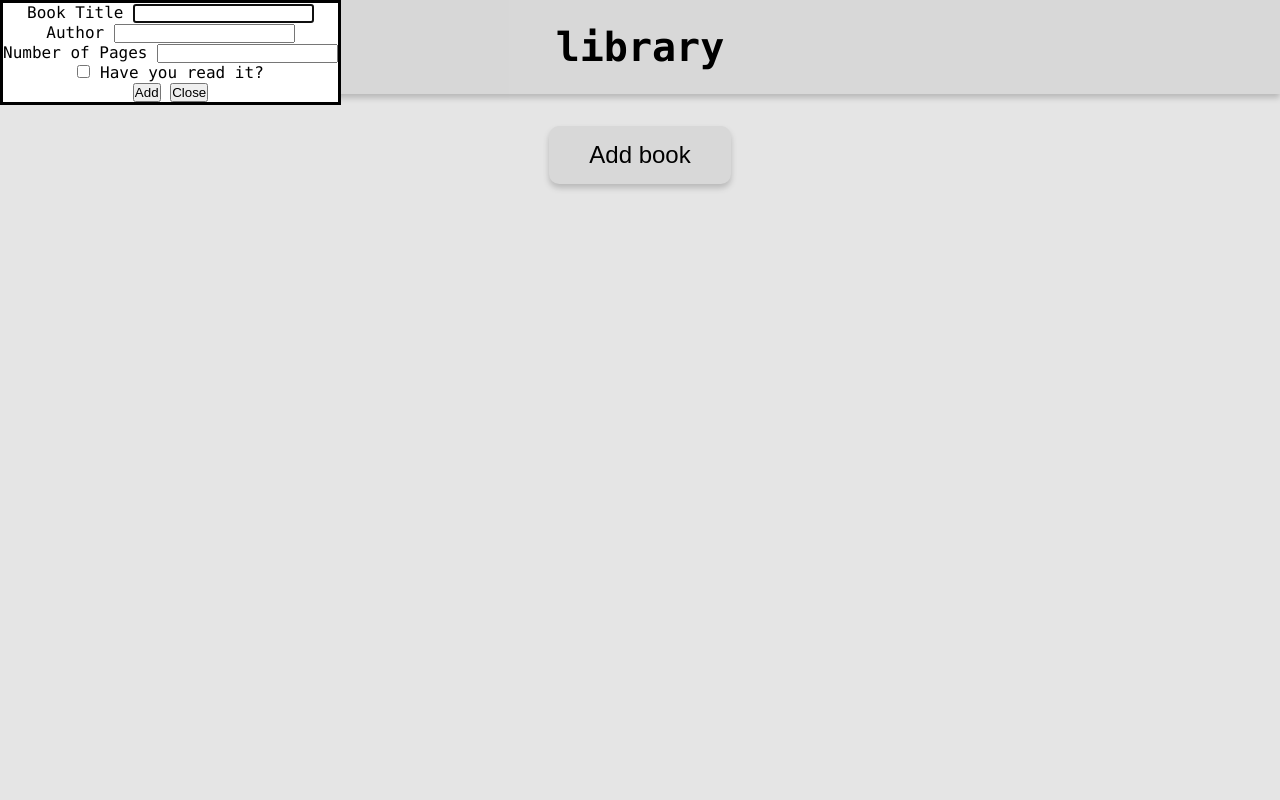
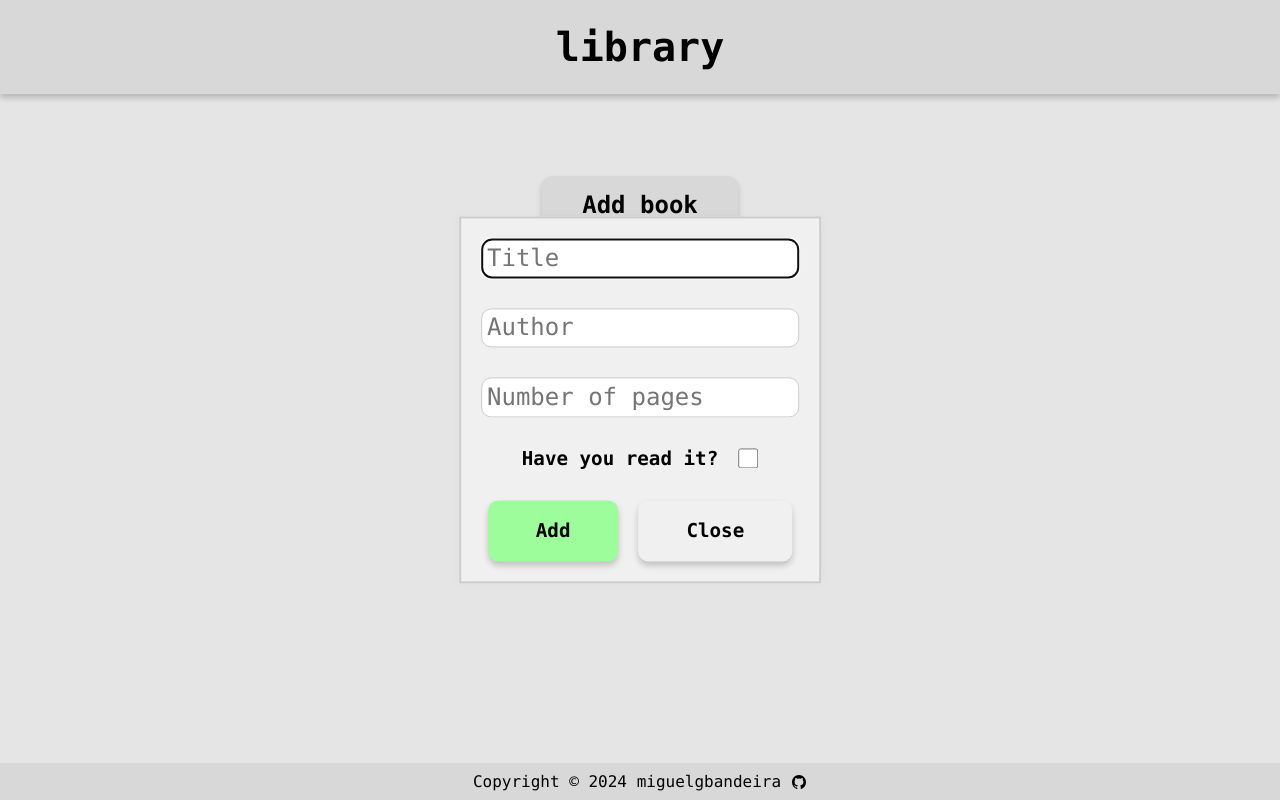
Before and after one commit to miguelgbandeira/library, a plain HTML site: page index.html in a window 1280 px wide. Both pictures are taken after a click on the button "Add book". Drawn offline with nearby package versions, Linux system fonts and the light colour scheme.

Commit message:
Final styling

```diff
--- a/index.html
+++ b/index.html
@@ -12,28 +12,59 @@
       <dialog>
         <form class="form">
           <div>
-            <label for="book-title">Book Title</label>
-            <input type="text" name="book-title" id="book-title" />
+            <input
+              type="text"
+              name="book-title"
+              id="book-title"
+              placeholder="Title"
+            />
           </div>
           <div>
-            <label for="book-author">Author</label>
-            <input type="text" name="book-author" id="book-author" />
+            <input
+              type="text"
+              name="book-author"
+              id="book-author"
+              placeholder="Author"
+            />
           </div>
           <div>
-            <label for="book-pages">Number of Pages</label>
-            <input type="number" name="book-pages" id="book-pages" />
+            <input
+              type="number"
+              name="book-pages"
+              id="book-pages"
+              placeholder="Number of pages"
+            />
           </div>
-          <div>
+          <div class="checkbox-container">
+            <label for="isRead">Have you read it?</label>
             <input type="checkbox" id="isRead" name="isRead" value="isRead" />
-            <label for="isRead">Have you read it?</label>
           </div>
-          <button type="submit" class="submit-button">Add</button>
-          <button type="button" class="close-button">Close</button>
+
+          <div class="btns">
+            <button type="submit" class="submit-button">Add</button>
+            <button type="button" class="close-button">Close</button>
+          </div>
         </form>
       </dialog>
       <button class="add-button">Add book</button>
-      <ul class="books"></ul>
+      <div class="books-container">
+        <ul class="books"></ul>
+      </div>
+    </div>
+    <div class="footer">
+      Copyright © 2024 miguelgbandeira
+      <a href="https://github.com/miguelgbandeira/calculator" target="_blank">
+        <ion-icon id="github-icon" name="logo-github"></ion-icon>
+      </a>
     </div>
     <script src="script.js"></script>
+    <script
+      type="module"
+      src="https://unpkg.com/ionicons@7.1.0/dist/ionicons/ionicons.esm.js"
+    ></script>
+    <script
+      nomodule
+      src="https://unpkg.com/ionicons@7.1.0/dist/ionicons/ionicons.js"
+    ></script>
   </body>
 </html>
--- a/script.js
+++ b/script.js
@@ -1,10 +1,10 @@
 const myLibrary = [];
-const ulBooks = document.querySelector(".books");
 const dialog = document.querySelector("dialog");
 const showButton = document.querySelector(".add-button");
 const closeButton = document.querySelector(".close-button");
 const submitButton = document.querySelector(".submit-button");
 const form = document.querySelector(".form");
+const booksContainer = document.querySelector(".books-container");
 
 form.addEventListener("submit", handleSubmit);
 
@@ -48,8 +48,6 @@ function addBookToLibrary(title, author, nPages, isRead) {
 }
 
 function createBookCard(book, index) {
-  const li = document.createElement("li");
-  li.classList.add("book");
   const div = document.createElement("div");
   div.classList.add("book-card");
   const h3 = document.createElement("h3");
@@ -57,18 +55,20 @@ function createBookCard(book, index) {
   const pAuthor = document.createElement("p");
   pAuthor.textContent = book.author;
   const nPages = document.createElement("p");
-  nPages.textContent = book.nPages;
-  const isRead = document.createElement("p");
-  isRead.textContent = book.isRead;
+  nPages.textContent = `${book.nPages} pages`;
   const deleteButton = document.createElement("button");
 
   const readButton = document.createElement("button");
   readButton.textContent = book.isRead ? "Read" : "Not Read";
-  readButton.style.backgroundColor = book.isRead ? "green" : "red";
+  readButton.style.backgroundColor = book.isRead
+    ? "rgb(159 255 156)"
+    : "rgb(255 156 155)";
   readButton.addEventListener("click", function () {
     myLibrary[index].isRead = !myLibrary[index].isRead;
     this.textContent = myLibrary[index].isRead ? "Read" : "Not Read";
-    this.style.backgroundColor = myLibrary[index].isRead ? "green" : "red";
+    this.style.backgroundColor = myLibrary[index].isRead
+      ? "rgb(159 255 156)"
+      : "rgb(255 156 155)";
   });
 
   deleteButton.textContent = "Delete";
@@ -79,15 +79,13 @@ function createBookCard(book, index) {
   div.appendChild(h3);
   div.appendChild(pAuthor);
   div.appendChild(nPages);
-  div.appendChild(isRead);
   div.appendChild(readButton);
   div.appendChild(deleteButton);
-  li.appendChild(div);
-  ulBooks.appendChild(li);
+  booksContainer.appendChild(div);
 }
 
 function displayBooks() {
-  ulBooks.textContent = "";
+  booksContainer.textContent = "";
   myLibrary.forEach((book, index) => {
     createBookCard(book, index);
   });
--- a/styles.css
+++ b/styles.css
@@ -1,10 +1,38 @@
 * {
   padding: 0;
   margin: 0;
+  font-family: Consolas, monaco, monospace;
+}
+
+html {
+  /* footer support */
+  position: relative;
+  min-height: 100%;
 }
 
 body {
   font-family: Consolas, monaco, monospace;
+  margin-bottom: 100px;
+}
+
+ul,
+li {
+  list-style: none;
+}
+
+button {
+  padding: 1em 2.5em;
+  background-color: #f0f0f0;
+  border-radius: 10px;
+  border: none;
+  box-shadow: 0px 4px 6px rgba(0, 0, 0, 0.2);
+  font-size: 1.2rem;
+  font-weight: bold;
+  text-align: center;
+}
+
+button:hover {
+  filter: brightness(90%);
 }
 
 .header {
@@ -22,6 +50,74 @@ body {
   margin-top: 2em;
 }
 
+dialog {
+  position: absolute;
+  top: 50%;
+  left: 50%;
+  transform: translate(-50%, -50%);
+  border: 2px solid #ccc;
+  background-color: #f0f0f0;
+  padding: 20px;
+  box-shadow: 0 0 10px rgba(190, 190, 190, 0.1);
+  text-align: center;
+}
+
+dialog > .form {
+  display: flex;
+  flex-direction: column;
+  align-items: center;
+  gap: 30px;
+  font-size: 1.2rem;
+  font-weight: bold;
+}
+
+.form > div > input {
+  font-size: 1.5rem;
+  padding: 0.2em;
+  border-radius: 10px;
+  border: 1px solid #ccc;
+}
+
+.form > .btns {
+  display: flex;
+  gap: 20px;
+}
+
+.btns > .submit-button {
+  background-color: rgb(158 253 155);
+}
+
+#isRead {
+  width: 20px;
+  height: 20px;
+}
+
+.checkbox-container {
+  display: flex;
+  align-items: center;
+  gap: 20px;
+}
+
+.books-container {
+  margin: 30px;
+  display: grid;
+  grid-template-columns: repeat(auto-fill, minmax(20%, 1fr));
+  grid-template-rows: 1fr 1fr;
+  gap: 30px;
+}
+
+.book-card {
+  box-shadow: 0px 4px 6px rgba(0, 0, 0, 0.2);
+  padding: 1.5em;
+  border: 2px solid #f0f0f0;
+  border-radius: 20px;
+  display: flex;
+  flex-direction: column;
+  gap: 15px;
+  font-size: 1.5rem;
+  min-width: 70%;
+}
+
 .content > .add-button {
   font-size: 1.5rem;
   padding: 15px 40px;
@@ -29,8 +125,24 @@ body {
   border-radius: 10px;
   border: none;
   box-shadow: 0px 4px 6px rgba(0, 0, 0, 0.2);
+  margin: 50px 0;
 }
 
-.add-button:hover {
-  background-color: #9c9c9c;
+.footer {
+  position: absolute;
+  bottom: 0;
+  width: 100%;
+  background-color: #f0f0f0;
+  padding: 10px 0;
+  text-align: center;
+  display: flex;
+  justify-content: center;
+  align-items: center;
+  gap: 10px;
+  line-height: 1;
 }
+
+#github-icon {
+  color: #000000;
+  vertical-align: middle;
+}
```
